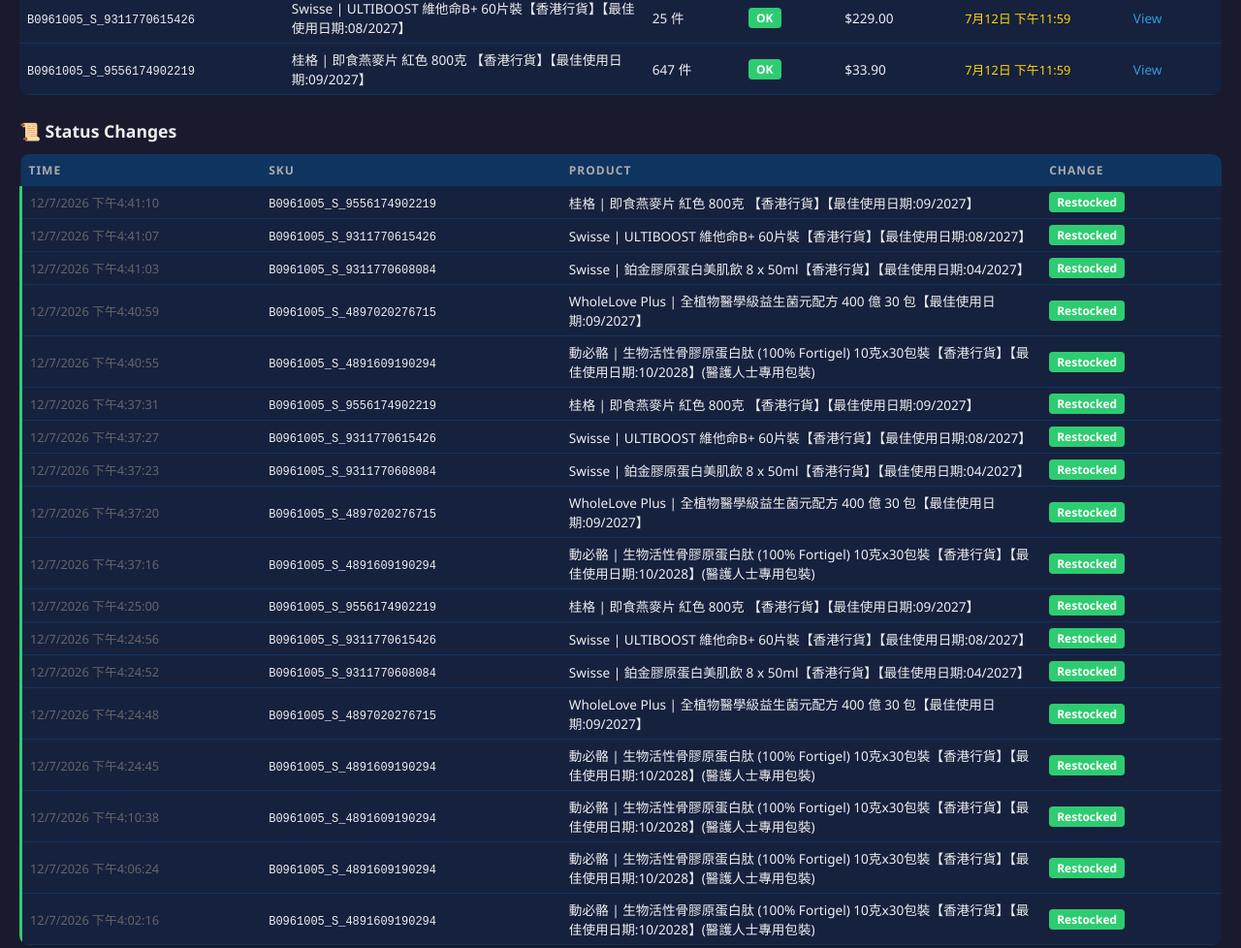
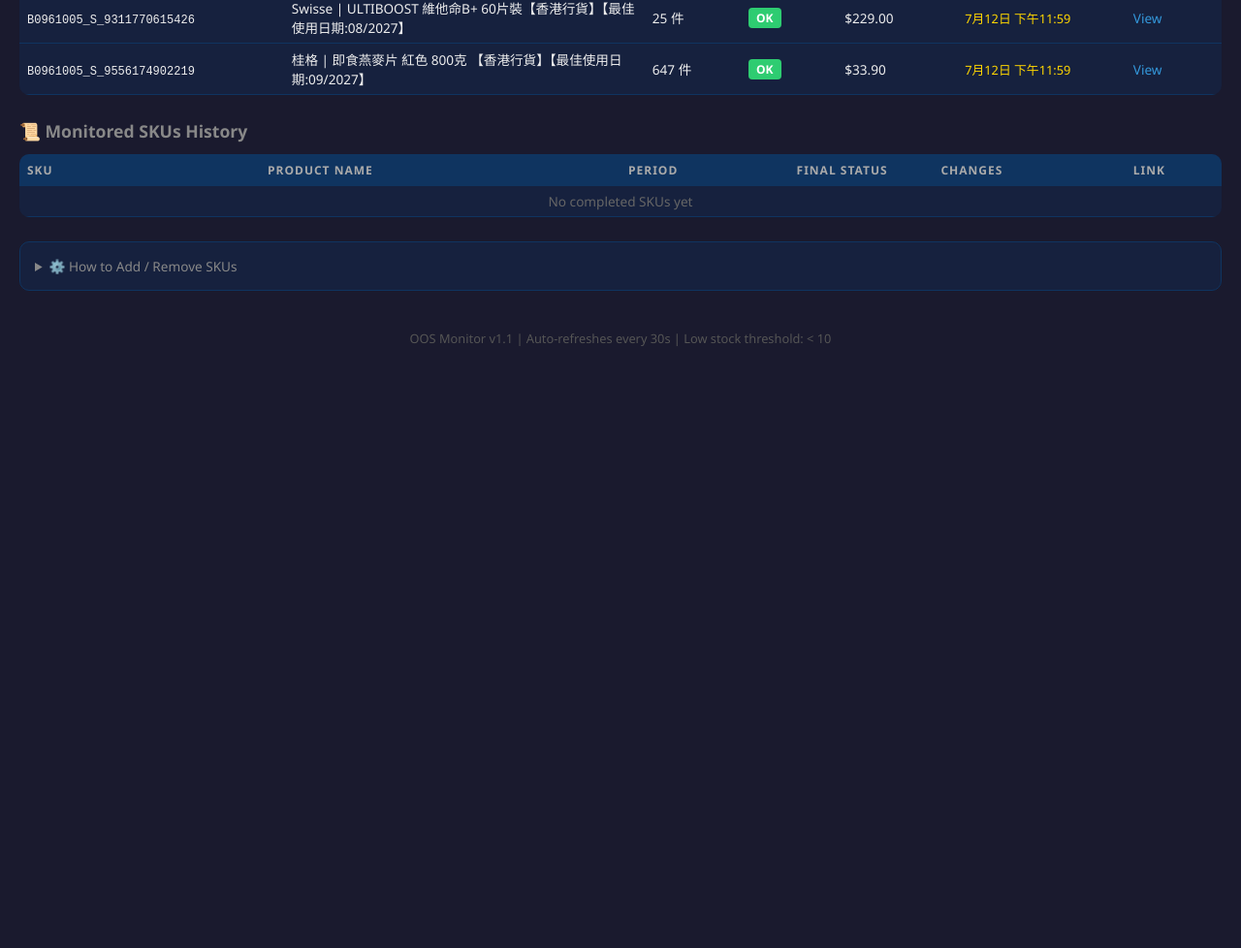
Before and after one commit to FIFICHECK/oos-monitor, a plain HTML site: page index.html in a window 1280 px wide. Shown: the part 898-1876 px from the top of the page at 97% size. After the commit the page ends 1276 px from the top, so only its background shows below. Drawn offline with Linux system fonts and the light colour scheme.

Commit message:
Replace Changes table with Monitored SKUs History (expired SKUs)

```diff
--- a/index.html
+++ b/index.html
@@ -359,21 +359,26 @@
             </tbody>
         </table>
 
-        <!-- History -->
-        <h2 class="section-title">📜 Status Changes</h2>
+        <!-- Monitored SKUs History (completed/expired SKUs) -->
+        <h2 class="section-title" style="color:#888;">📜 Monitored SKUs History</h2>
         <table>
             <thead>
                 <tr>
-                    <th style="width:20%;">Time</th>
-                    <th style="width:25%;">SKU</th>
-                    <th style="width:40%;">Product</th>
-                    <th style="width:15%;">Change</th>
+                    <th style="width:20%;">SKU</th>
+                    <th style="width:30%;">Product Name</th>
+                    <th style="width:14%;">Period</th>
+                    <th style="width:12%;">Final Status</th>
+                    <th style="width:16%;">Changes</th>
+                    <th style="width:8%;">Link</th>
                 </tr>
             </thead>
-            <tbody id="historyBody">
-                <tr><td colspan="4" style="text-align:center;color:#666;">No history yet</td></tr>
+            <tbody id="expiredSkuBody">
+                <tr><td colspan="6" style="text-align:center;color:#666;">No completed SKUs yet</td></tr>
             </tbody>
         </table>
+
+        <!-- Status Changes (hidden, used for modal popup data) -->
+        <div id="hiddenHistoryContainer" style="display:none;"></div>
 
         <!-- How to Add SKUs -->
         <div class="config-area">
@@ -442,7 +447,7 @@
         function updateDashboard(data, config) {
             const oosCount = data.oos_skus ? data.oos_skus.length : 0;
             const lowStockCount = data.low_stock_skus ? data.low_stock_skus.length : 0;
-            const totalSku = config.skus ? config.skus.length : 0;
+            const totalSku = config.skus ? (data.all_skus ? data.all_skus.filter(function(s) { return s.status !== 'expired'; }).length : config.skus.length) : 0;
 
             // Header
             const statusEl = document.getElementById('headerStatus');
@@ -563,15 +568,16 @@
                 oosBody.innerHTML = '<tr><td colspan="5" style="text-align:center;color:#2ecc71;">✅ All products in stock</td></tr>';
             }
 
-            // All SKUs Table
+            // All SKUs Table — only active (non-expired) SKUs
             const allBody = document.getElementById('allSkuBody');
-            if (data.all_skus && data.all_skus.length > 0) {
-                allBody.innerHTML = data.all_skus.map(function(s) {
+            const activeSkus = data.all_skus ? data.all_skus.filter(function(s) { return s.status !== 'expired'; }) : [];
+
+            if (activeSkus.length > 0) {
+                allBody.innerHTML = activeSkus.map(function(s) {
                     let tag = '';
                     if (s.status === 'oos') tag = '<span class="tag tag-oos">OOS</span>';
                     else if (s.status === 'low_stock') tag = '<span class="tag tag-low">' + (s.stock_level || 'Low') + '</span>';
                     else if (s.status === 'in_stock') tag = '<span class="tag tag-stock">OK</span>';
-                    else if (s.status === 'expired') tag = '<span class="tag tag-error">Expired</span>';
                     else tag = '<span class="tag tag-error">Err</span>';
 
                     const stockDisplay = s.stock_level !== null && s.stock_level !== undefined
@@ -592,7 +598,14 @@
                         + '<td class="link-cell"><a href="https://www.hktvmall.com/hktv/p/' + s.sku + '" target="_blank">View</a></td></tr>';
                 }).join('');
             } else if (config.skus && config.skus.length > 0) {
-                allBody.innerHTML = config.skus.map(function(sku) {
+                // If data.all_skus exists but no active ones, or no data yet
+                const pendingSkus = data.all_skus
+                    ? config.skus.filter(function(sku) {
+                        var match = data.all_skus.find(function(s) { return s.sku === sku && s.status !== 'expired'; });
+                        return !match;
+                      })
+                    : config.skus;
+                allBody.innerHTML = pendingSkus.map(function(sku) {
                     const periodEnd = (config.sku_periods && config.sku_periods[sku]) || config.monitor_end || '--';
                     const periodDisplay = periodEnd !== '--'
                         ? new Date(periodEnd).toLocaleString('zh-HK', {month:'short', day:'numeric', hour:'2-digit', minute:'2-digit'})
@@ -608,24 +621,29 @@
                 allBody.innerHTML = '<tr><td colspan="7" style="text-align:center;color:#e74c3c;">⚠️ No SKUs configured</td></tr>';
             }
 
-            // History
-            const histBody = document.getElementById('historyBody');
-            if (data.history && data.history.length > 0) {
-                const recent = data.history.slice().reverse().slice(0, 20);
-                histBody.innerHTML = recent.map(h => {
-                    let tag = '';
-                    let rowClass = '';
-                    if (h.status === 'oos') { tag = '<span class="tag tag-oos">OOS</span>'; rowClass = ' style="border-left:3px solid #e74c3c;"'; }
-                    else if (h.status === 'low_stock') { tag = '<span class="tag tag-low">Low (' + (h.stock_level || '?') + ')</span>'; rowClass = ' style="border-left:3px solid #f39c12;"'; }
-                    else { tag = '<span class="tag tag-stock">Restocked</span>'; rowClass = ' style="border-left:3px solid #2ecc71;"'; }
+            // Monitored SKUs History — expired/completed SKUs
+            const expiredBody = document.getElementById('expiredSkuBody');
+            const expiredSkus = data.all_skus ? data.all_skus.filter(function(s) { return s.status === 'expired'; }) : [];
+            const skuPeriods = config.sku_periods || {};
 
-                    return '<tr' + rowClass + '><td class="time nowrap">' + new Date(h.checked_at).toLocaleString('zh-HK') + '</td>'
-                        + '<td class="sku-cell"><code>' + h.sku + '</code></td>'
-                        + '<td class="name-cell">' + (h.product_name || 'N/A') + '</td>'
-                        + '<td class="tag-cell">' + tag + '</td></tr>';
+            if (expiredSkus.length > 0) {
+                expiredBody.innerHTML = expiredSkus.map(function(s) {
+                    var period = skuPeriods[s.sku] || config.monitor_end || '--';
+                    var periodShort = period !== '--' ? new Date(period).toLocaleString('zh-HK', {month:'short', day:'numeric'}) : '--';
+
+                    // Count changes from history
+                    var changeCount = (data.history || []).filter(function(h) { return h.sku === s.sku; }).length;
+
+                    var tag = '<span class="tag tag-error">Expired</span>';
+                    return '<tr><td class="sku-cell"><code onclick="showSkuHistory(\'' + s.sku + '\')" title="Click to view history" style="color:#888;">' + s.sku + '</code></td>'
+                        + '<td class="name-cell" style="color:#888;">' + (s.product_name || 'N/A') + '</td>'
+                        + '<td style="color:#666;font-size:0.8rem;">' + periodShort + '</td>'
+                        + '<td>' + tag + '</td>'
+                        + '<td style="color:#888;font-size:0.8rem;">' + changeCount + ' change(s)</td>'
+                        + '<td class="link-cell"><a href="https://www.hktvmall.com/hktv/p/' + s.sku + '" target="_blank" style="color:#666;">View</a></td></tr>';
                 }).join('');
             } else {
-                histBody.innerHTML = '<tr><td colspan="4" style="text-align:center;color:#666;">No history yet</td></tr>';
+                expiredBody.innerHTML = '<tr><td colspan="6" style="text-align:center;color:#666;">No completed SKUs yet</td></tr>';
             }
 
             // SKU list display
```
